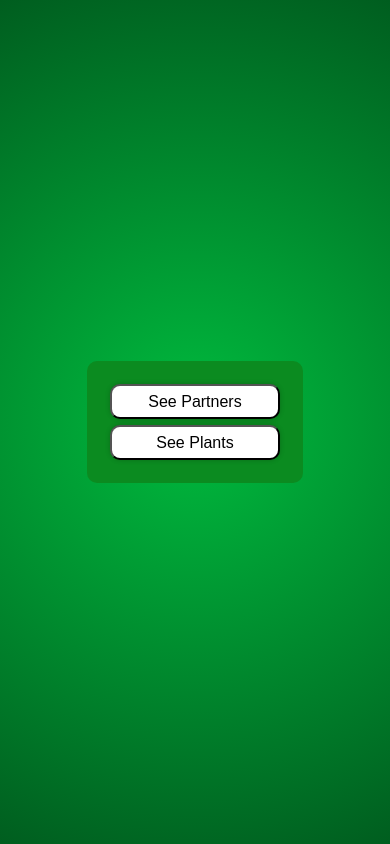
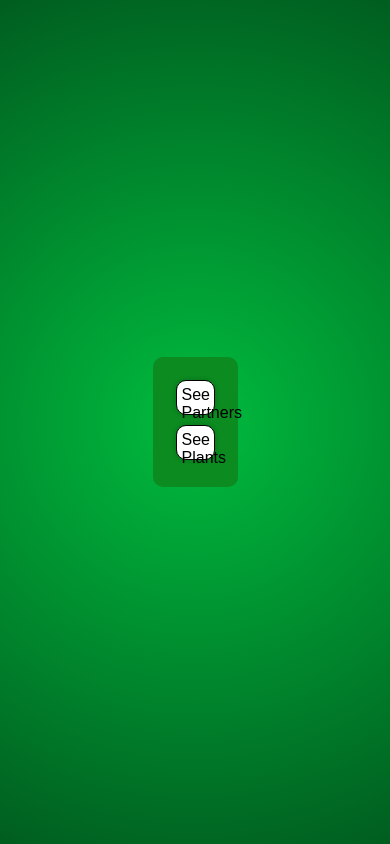
Before and after one commit to ArielMAJ/Python_API_Challenge, a React (Create React App) app in the folder react-app/: page / in a window 390 px wide. Built offline with nearby package versions, Linux system fonts and the light colour scheme.

Commit message:
[UPT][Issue #40] Added delete button CSS. Update table responsiveness.

```diff
--- a/react-app/src/components/Modal/Modal.css
+++ b/react-app/src/components/Modal/Modal.css
@@ -3,15 +3,15 @@
   top: 0%;
   left: 50%;
   transform: translate(-50%, 0%);
-  width: 80%;
-  min-height: 80%;
+  min-width: 80%;
   background-color: rgba(13, 174, 40, 0.95);
   display: flex;
-  justify-content: center;
+  justify-content: flex-start;
   align-items: center;
   z-index: 100;
   border-radius: 50px;
   margin: 4% 0;
+  padding: 10px 10px 30px 10px;
 }
 
 .modal-close{
--- a/react-app/src/components/Table/Table.css
+++ b/react-app/src/components/Table/Table.css
@@ -6,7 +6,7 @@ th {
 
 td {
   padding: 5px;
-  max-width: 220px;
+  max-width: 10vw;
   text-align: center;
   word-wrap: break-word;
   border: 1px solid #ffffff;
@@ -16,3 +16,16 @@ td {
 td:hover {
   box-shadow: inset 0 0 10px 1px #fff;
 }
+
+button{
+  max-width: 10vw;
+  background-color: #fff;
+  border: 1px solid #000;
+  border-radius: 10px;
+  padding: 5px;
+  cursor: pointer;
+}
+
+button:hover {
+  box-shadow: 0 0 10px 1px #00670a, inset 0 0 5px 1px #00ab11;
+}
```
